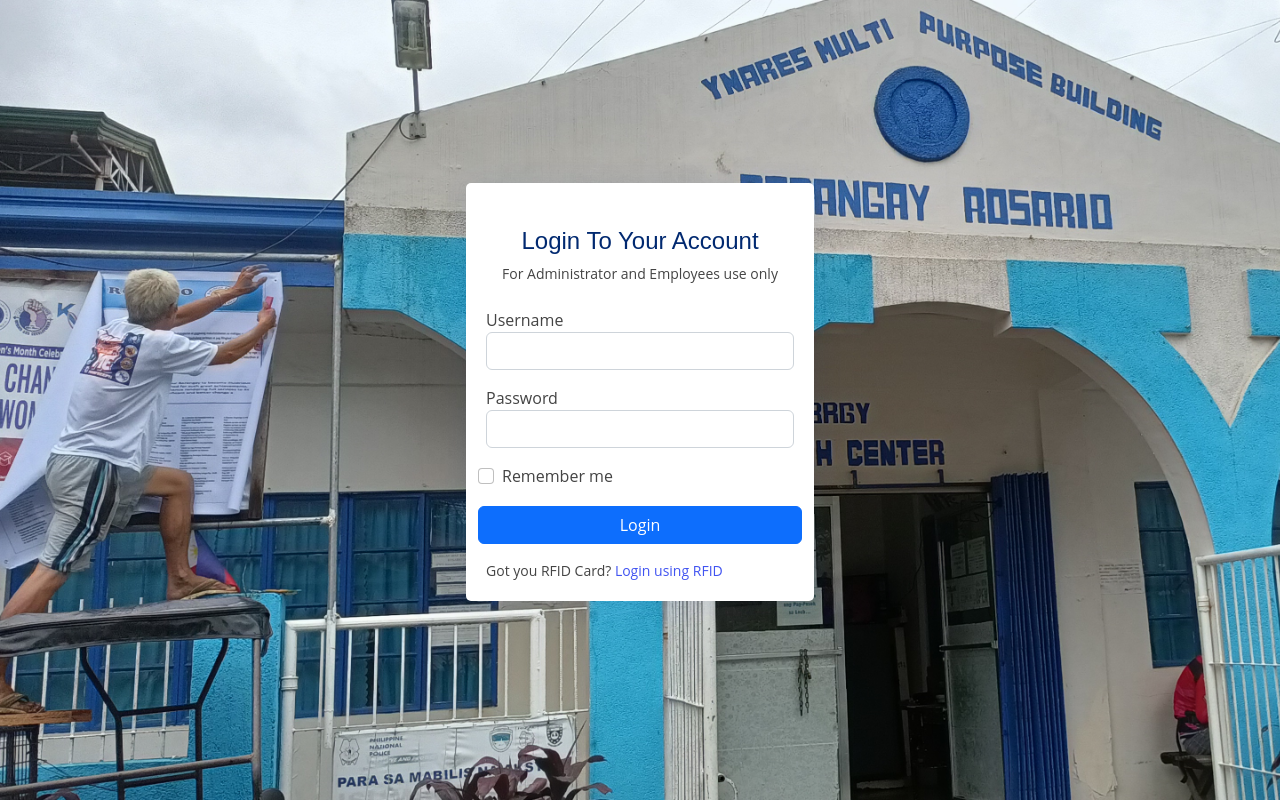
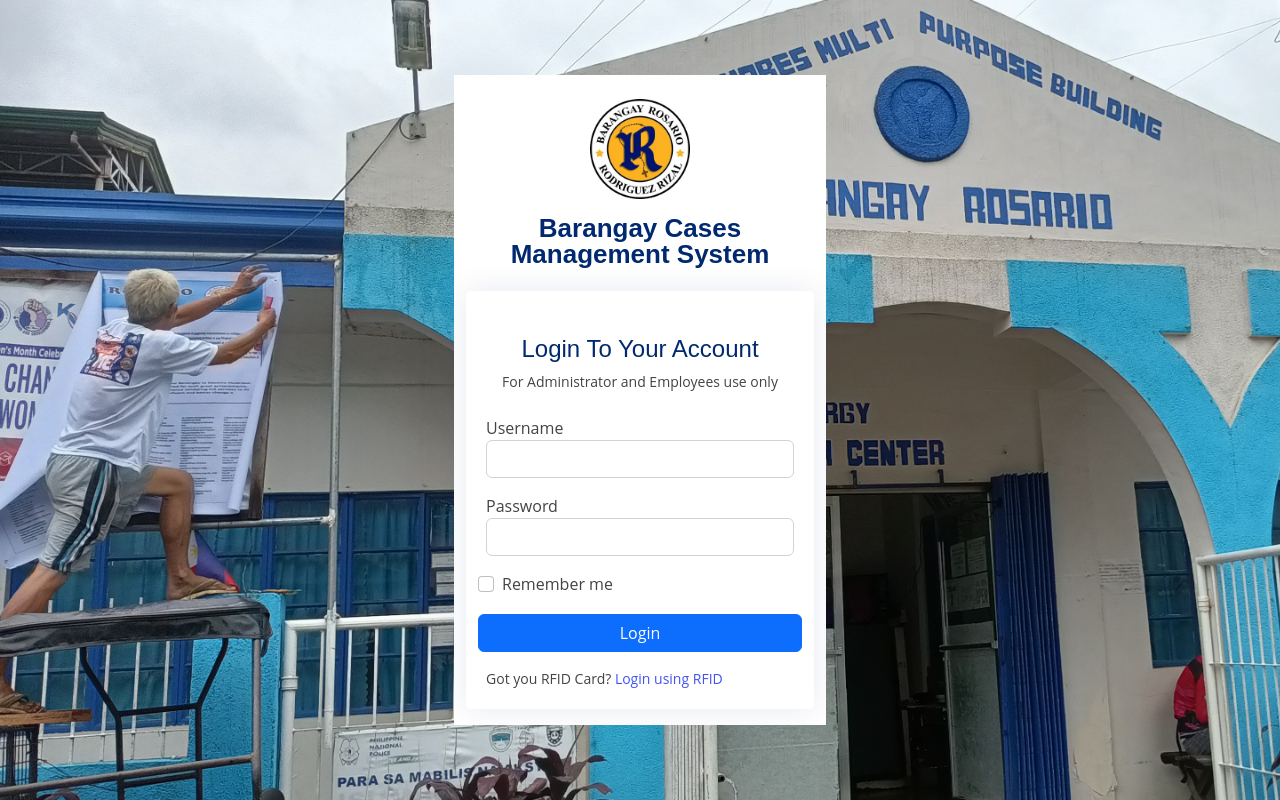
Before and after one commit to MarkChito/Barangay-Cases-Management-System-Web-App, a CodeIgniter app: page /index.php/login/index in a window 1280 px wide. Run offline with CodeIgniter, Linux system fonts and the light colour scheme; some libraries are stand-ins or nearby versions.

Commit message:
12-12-2023 04:42 PM

```diff
--- a/application/views/pages/login_view.php
+++ b/application/views/pages/login_view.php
@@ -38,15 +38,15 @@
         <section class="section register min-vh-100 d-flex flex-column align-items-center justify-content-center py-4">
             <div class="container">
                 <div class="row justify-content-center">
-                    <div class="col-xl-4 col-lg-6 col-12 d-flex flex-column align-items-center justify-content-center">
-                        <!-- <div class="d-flex justify-content-center py-4">
+                    <div class="col-xl-4 col-lg-6 col-12 d-flex flex-column align-items-center justify-content-center bg-white">
+                        <div class="d-flex justify-content-center py-4">
                             <a href="<?= base_url() ?>" class="d-flex flex-column align-items-center">
                                 <img src="dist/img/logo.png" alt="" style="width: 100px;">
                                 <div class="logo text-center mt-3">
                                     <span class=""><?= project_name() ?></span>
                                 </div>
                             </a>
-                        </div> -->
+                        </div>
 
                         <!-- Login Form -->
                         <div class="card mb-3" id="login_form">
```
